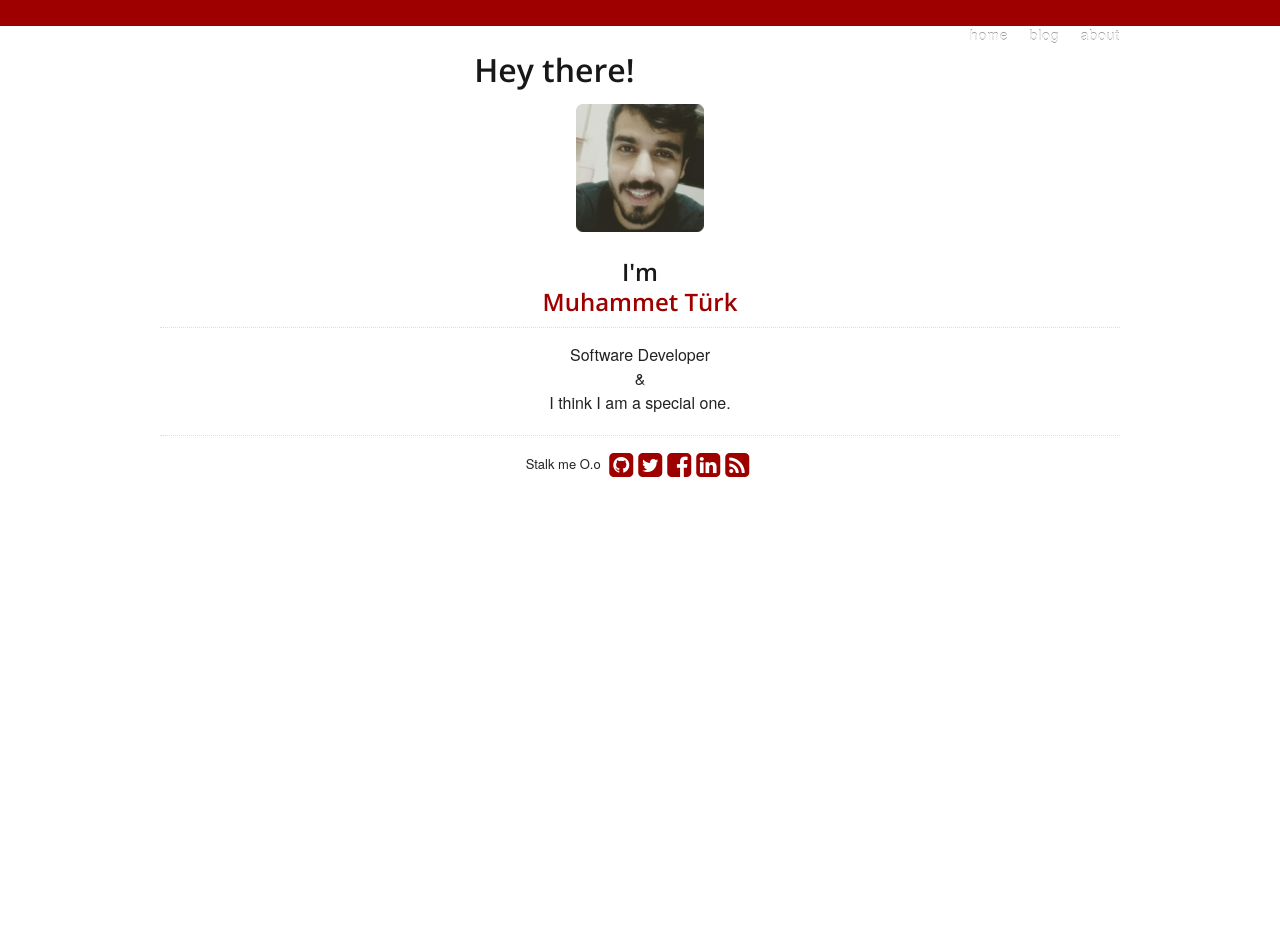
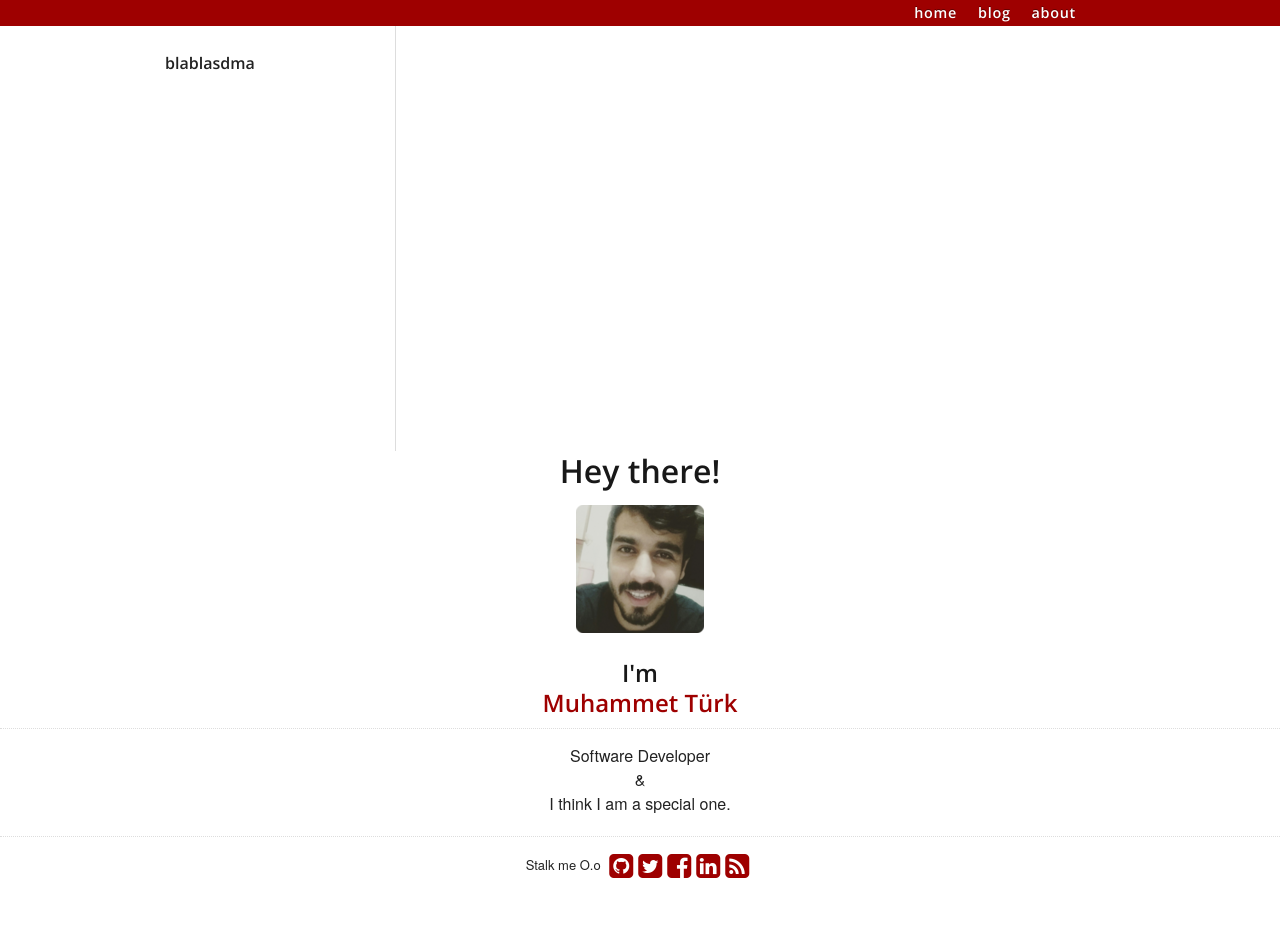
Before and after one commit to mturk111/mturk111.github.io, a Jekyll site: the page built from index.html, in a window 1280 px wide. Built offline with Jekyll 4.4.1, drawn with Linux system fonts in a browser that asks for light colours; nearby versions of some CDN libraries.

Commit message:
Update default-without-footer.html

```diff
--- a/_layouts/default-without-footer.html
+++ b/_layouts/default-without-footer.html
@@ -19,19 +19,24 @@
   <link href="https://maxcdn.bootstrapcdn.com/font-awesome/4.4.0/css/font-awesome.min.css" rel="stylesheet" integrity="sha256-k2/8zcNbxVIh5mnQ52A0r3a6jAgMGxFJFE2707UxGCk= sha512-ZV9KawG2Legkwp3nAlxLIVFudTauWuBpC10uEafMHYL0Sarrz5A7G79kXh5+5+woxQ5HM559XX2UZjMJ36Wplg==" crossorigin="anonymous">
 </head>
 <body>
-  <div class="container">
-    <div style="justify-content: center;">
-    <div id="topbar">
+   <div class="container">
+    <div class="four columns sidebar">
+     <p>blablasdma</p>
+    </div>
+
+    <div class="eleven columns content">
+      <div id="topbar">
         <ul>
           <li><a href="/about">about</a></li>
           <li><a href="/blog">blog</a></li>
           <li><a href="/">home</a></li>
         </ul>
       </div>
+      </div>
       </br>
-      <div>
+  </div>
+  <div>
       {% include sidebar.html %}
-  </div>
   </div>
 </div>
 {% include analytics.html %}
```
